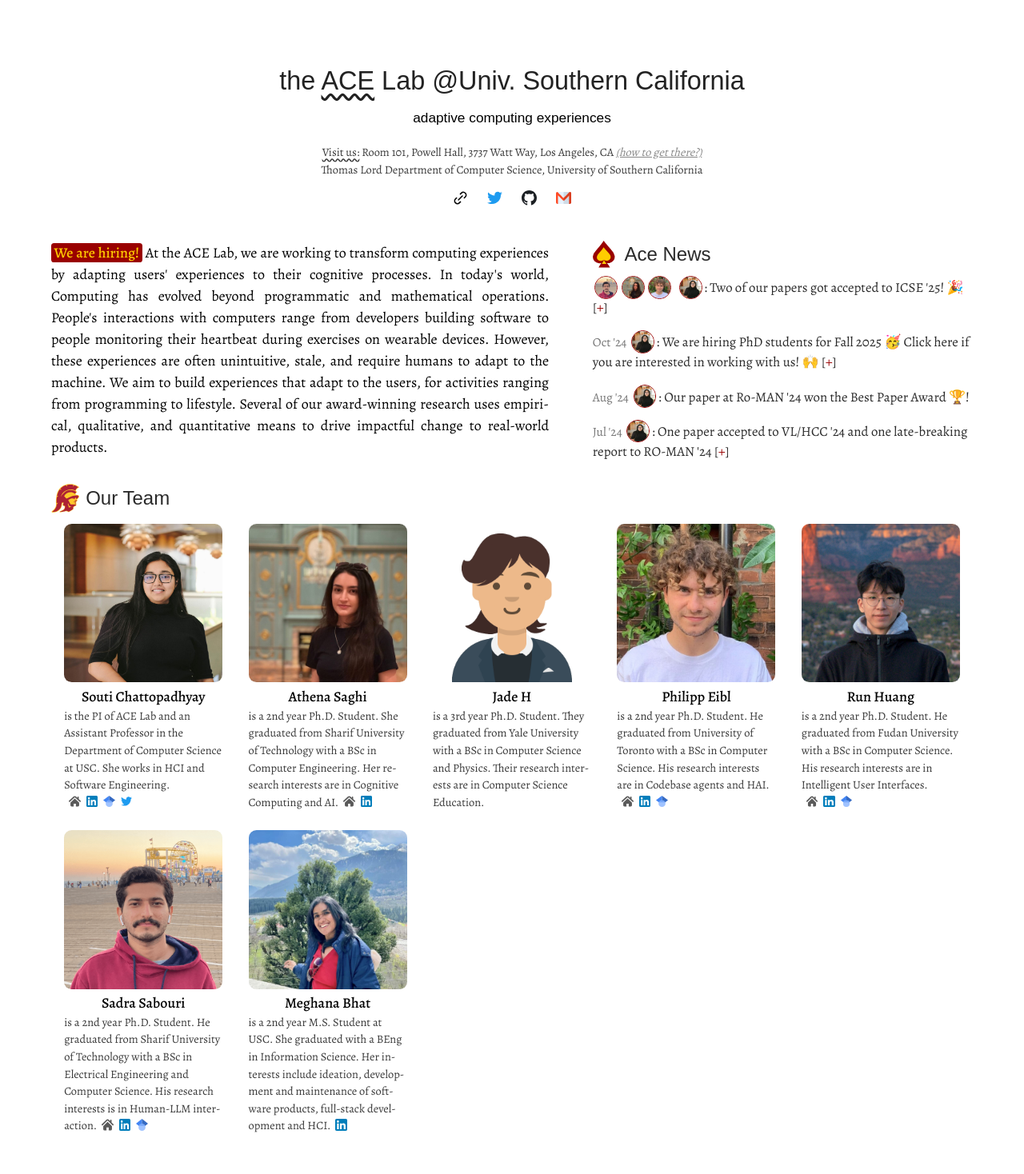
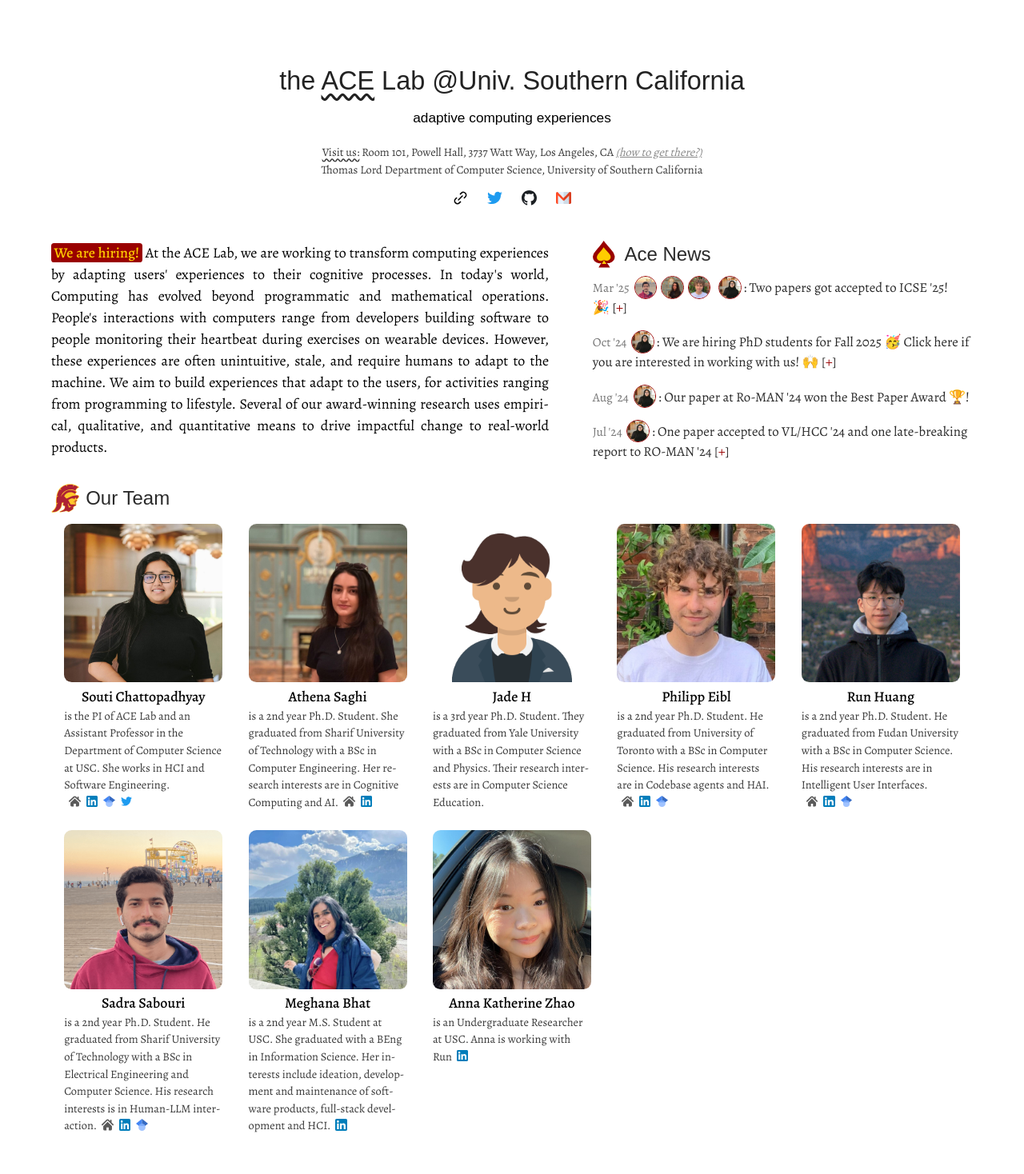
Before and after one commit to aceatusc/aceatusc.github.io, a Next.js app: page / in a window 1280 px wide. Shown: the top 1468 px of the page at 80% size. Built offline with nearby package versions, Linux system fonts and the light colour scheme; a web font is replaced by a local one.

Commit message:
fix bugs, updates

```diff
--- a/app/Data/news.json
+++ b/app/Data/news.json
@@ -1,7 +1,7 @@
 [
     {
-        "data": "Mar '25",
-        "content": "Two of our papers got accepted to ICSE '25! 🎉",
+        "date": "Mar '25",
+        "content": "Two papers got accepted to ICSE '25! 🎉",
         "href": "https://conf.researchr.org/track/icse-2025/icse-2025-research-track",
         "people": [
             "sadra",
--- a/app/Data/people.json
+++ b/app/Data/people.json
@@ -147,6 +147,20 @@
     ]
   },
   {
+    "name": "Anna Katherine Zhao",
+    "role": "an Undergraduate Researcher",
+    "image": "/profile/anna.jpeg",
+    "link": "https://www.linkedin.com/in/anna-katherine-zhao/",
+    "id": "anna",
+    "bio": "at USC. Anna is working with Run",
+    "links": [
+      {
+        "type": "linkedin",
+        "href": "https://www.linkedin.com/in/anna-katherine-zhao/"
+      }
+    ]
+  },
+  {
     "name": "David Aoyama",
     "role": "an Undergraduate Researcher",
     "image": "/profile/david.png",
--- a/app/UI/footer.tsx
+++ b/app/UI/footer.tsx
@@ -5,7 +5,7 @@
 export default function Footer() {
   return (
     <footer className={`${alegreya.className} ${styles.footer_container}`}>
-      <div style={{ marginRight: "2.4rem" }}>Last updated: Sep 2024</div>
+      <div style={{ marginRight: "2.4rem" }}>Last updated: Mar 2025</div>
       <div>
         © Copyright 2024 ACE Lab. Website developed by{" "}
         <Link
```
Also changed, not shown: app/Data/pubs.json (+2 -2 lines), public/profile/Anna.jpeg (added).
